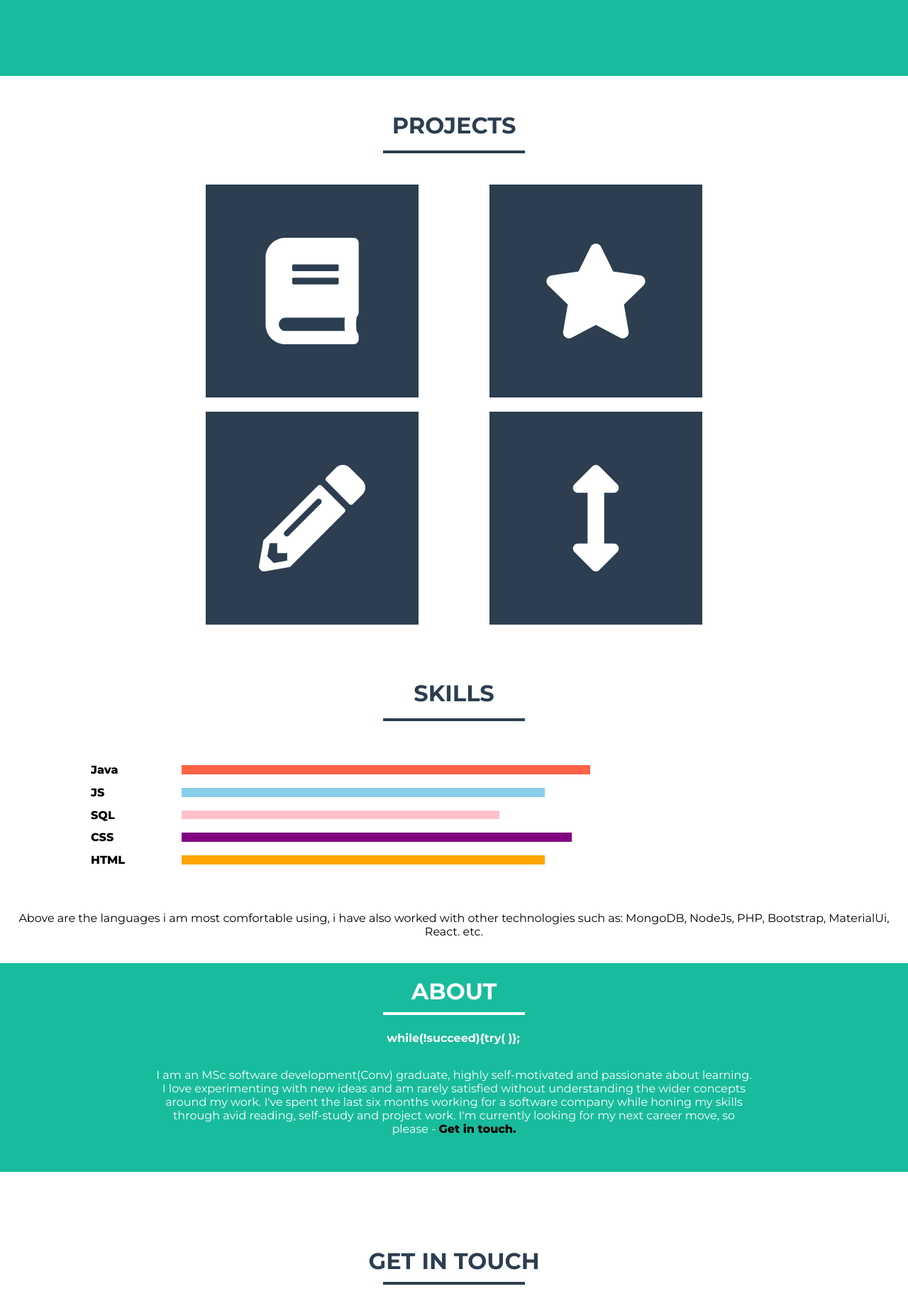
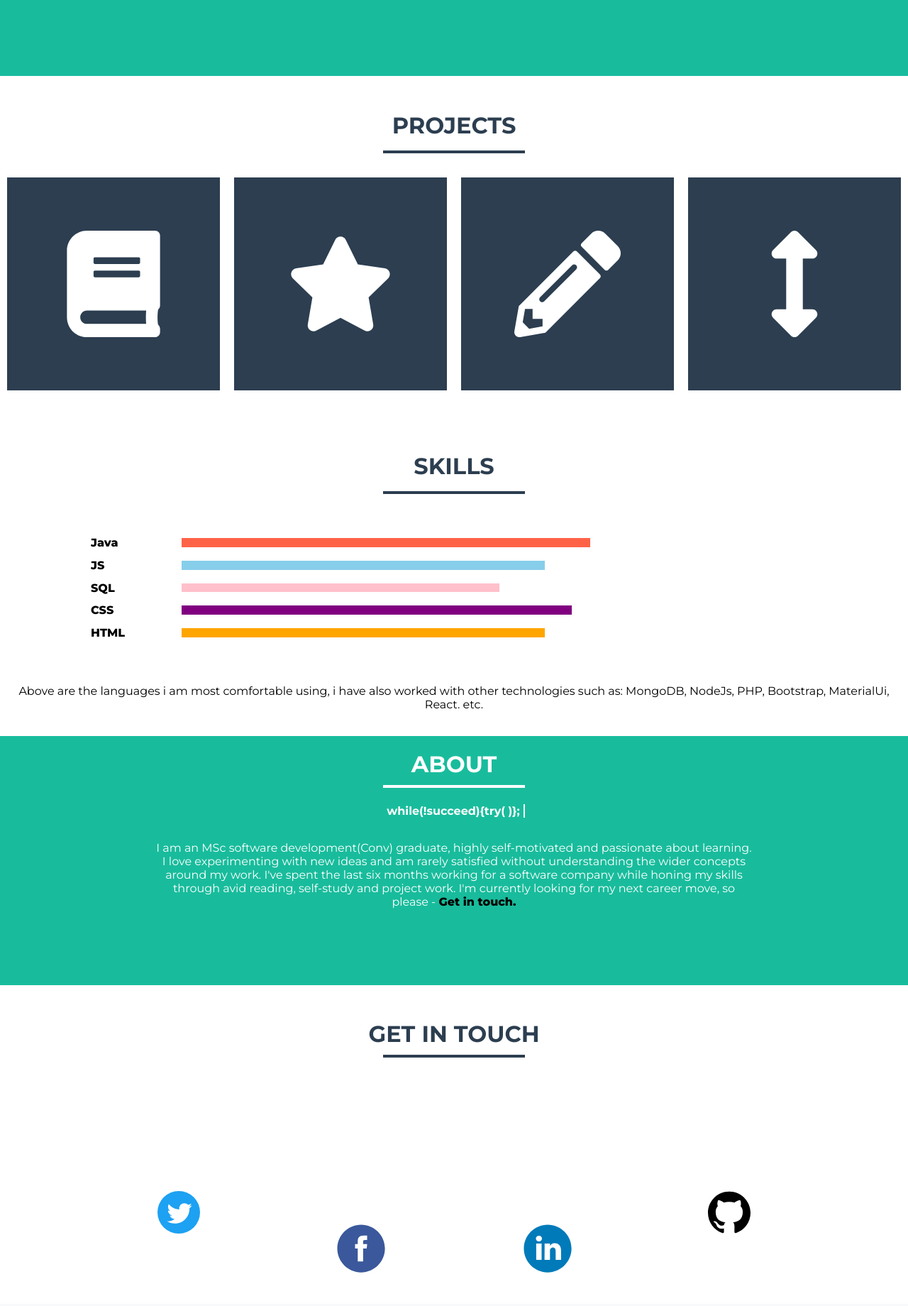
Before and after one commit to samuelweekes/portfolio, a PHP site: page /index.html in a window 1280 px wide. Shown: the part 533-2373 px from the top of the page at 71% size. After the commit the page ends 2326 px from the top, so only its background shows below. Run offline with PHP 8.4, Linux system fonts and the light colour scheme.

Commit message:
Desktop changes

```diff
--- a/styles/styles.css
+++ b/styles/styles.css
@@ -528,11 +528,16 @@
   }
 
   .project  {
-    height: 100vh;
+    height: 60vh;
+  }
+
+  .project-title {
+    padding-bottom: 0px;
   }
 
   .project-container {
-    height: 80vh;
+    height: 50vh;
+    max-width: 1300px;
   }
 
   .project-img-left {
@@ -593,6 +598,7 @@
 
   .about-me-text {
     font-size: 1rem;
+    padding-bottom: 5%;
   }
 
   .contact {
```
